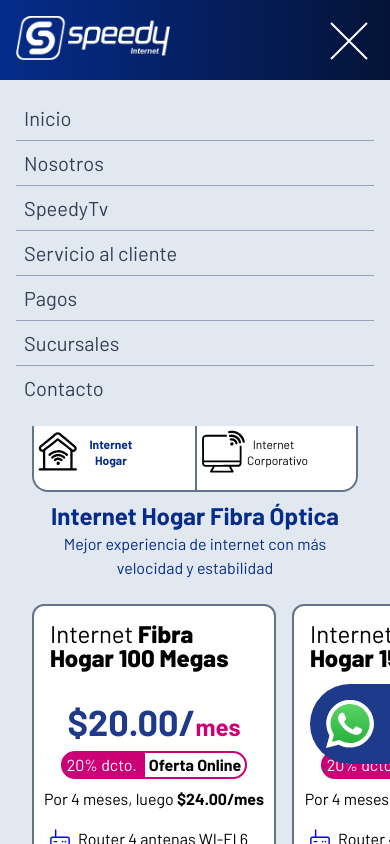
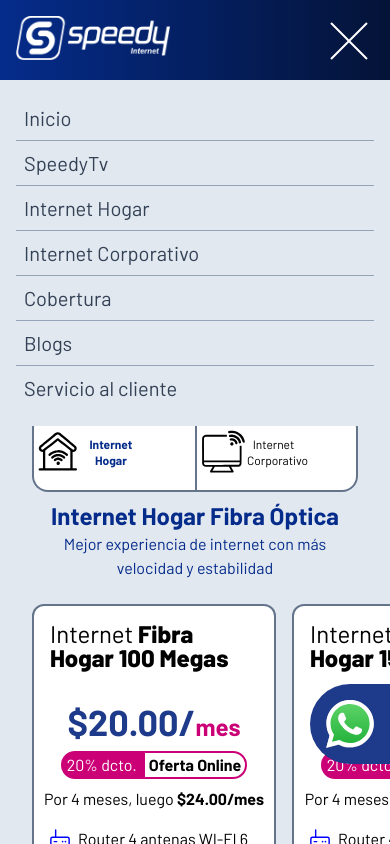
Before and after one commit to repo-prez/speedy, a React (Vite) app: page / in a window 390 px wide. Both pictures are taken after a click on the picture 350 px from the left and 39 px from the top of the page. Shown: the top 844 px of the page. Built offline with nearby package versions, Linux system fonts and the light colour scheme.

Commit message:
Fix Mobile menu

```diff
--- a/src/pages/internet/CorpInternetPage.jsx
+++ b/src/pages/internet/CorpInternetPage.jsx
@@ -22,7 +22,6 @@
 
 import CarouselBrand from './components/CarouselBrands'
 import { AppContext } from '../../context/AppContext'
-
 
 
 const CorpInternetPage = () => {
--- a/src/pages/internet/HomeInternetPage.jsx
+++ b/src/pages/internet/HomeInternetPage.jsx
@@ -15,11 +15,16 @@
 import CardPlan from '../home/components/CardPlan'
 
 import { homeInternet } from '../../data/internetHomePrices'
+import { useContext } from 'react'
+import { AppContext } from '../../context/AppContext'
 
 const HomeInternetPage = () => {
+  const { filterHome } = useContext(AppContext)
   return (
     <>
       <NavBar />
+      {filterHome && <div className={`absolute z-40 w-full h-[2000px]  backdrop-opacity-20 backdrop-invert bg-indigo-400/20	border-t-2 border-secondary ease-in-out duration-300`} />}
+
       <img className='object-cover h-[330px] w-auto ' src={bannerHomerInternet} alt="" />
 
       <div className='flex flex-col items-center'>
--- a/src/ui/components/NavBar.jsx
+++ b/src/ui/components/NavBar.jsx
@@ -150,10 +150,6 @@
 
 
 
-
-
-
-
       {/* Burger Menu */}
       <div className='flex flex-col md:hidden '>
 
@@ -179,15 +175,33 @@
           </Link>
 
           <Link
-            to={'/nosotros'}
+            to={'/speedytv'}
             className=' cursor-pointer hover:bg-slate-700 hover:text-white hover:font-bold w-full p-2'>
-            <p>Nosotros</p>
+            <p>SpeedyTv</p>
           </Link>
 
           <Link
-            to={'/speedytv'}
+            to={'/hogar'}
             className=' cursor-pointer hover:bg-slate-700 hover:text-white hover:font-bold w-full p-2'>
-            <p>SpeedyTv</p>
+            <p>Internet Hogar</p>
+          </Link>
+
+          <Link
+            to={'/corporativo'}
+            className=' cursor-pointer hover:bg-slate-700 hover:text-white hover:font-bold w-full p-2'>
+            <p>Internet Corporativo</p>
+          </Link>
+
+          <Link
+            to={'/cobertura'}
+            className=' cursor-pointer hover:bg-slate-700 hover:text-white hover:font-bold w-full p-2'>
+            <p>Cobertura</p>
+          </Link>
+
+          <Link
+            to={'/blogs'}
+            className=' cursor-pointer hover:bg-slate-700 hover:text-white hover:font-bold w-full p-2'>
+            <p>Blogs</p>
           </Link>
 
           <Link
@@ -196,30 +210,8 @@
             <p>Servicio al cliente</p>
           </Link>
 
-
-          <Link
-            to={'/pagos'}
-            className=' cursor-pointer hover:bg-slate-700 hover:text-white hover:font-bold w-full p-2'>
-            <p>Pagos</p>
-          </Link>
-
-          <Link
-            to={'/sucursales'}
-            className=' cursor-pointer hover:bg-slate-700 hover:text-white hover:font-bold w-full p-2'>
-            <p>Sucursales</p>
-          </Link>
-
-          <Link
-            to={'/contacto'}
-            className=' cursor-pointer hover:bg-slate-700 hover:text-white hover:font-bold w-full p-2'>
-            <p>Contacto</p>
-          </Link>
-
         </div>
       </div>
-
-
-
 
 
     </div>
```
